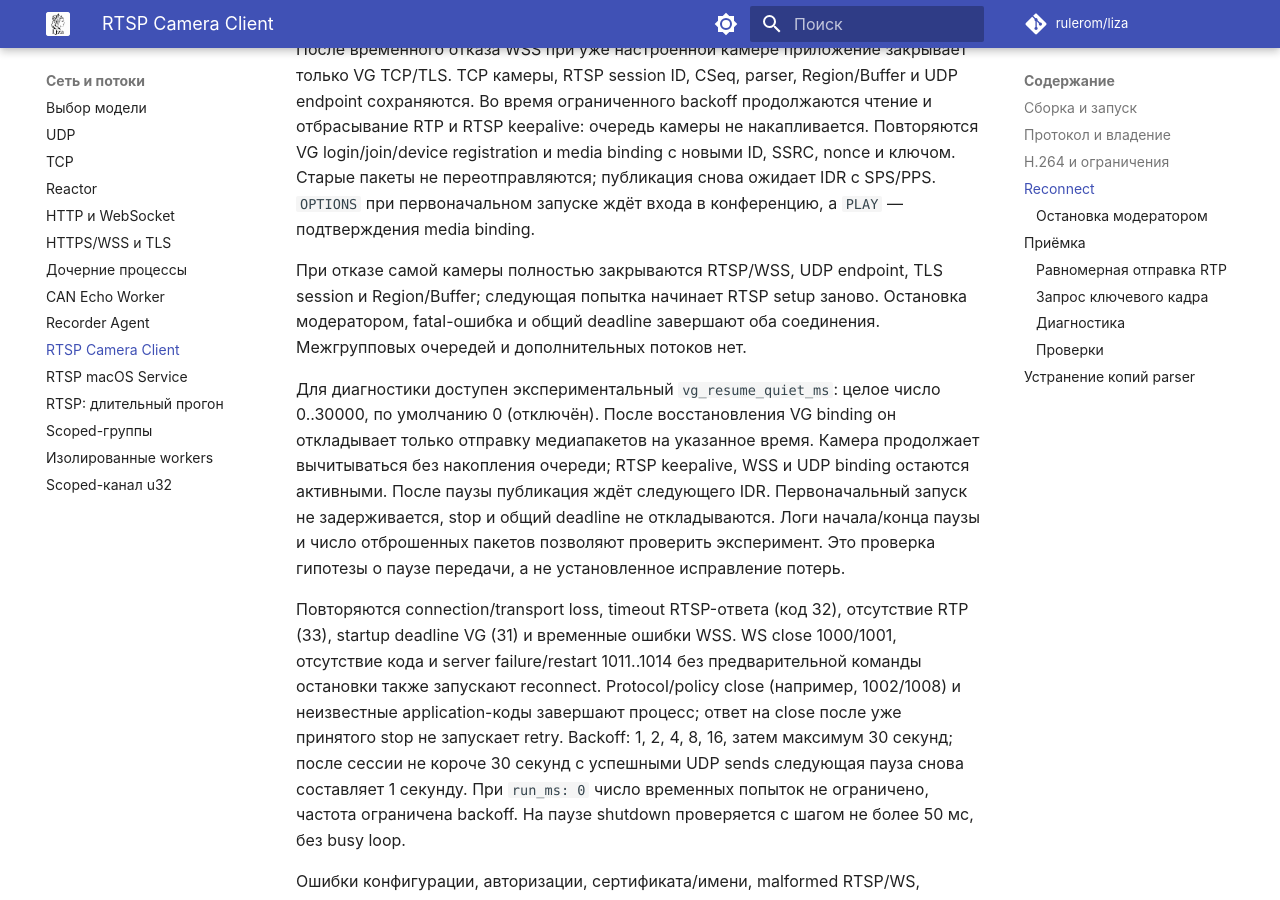
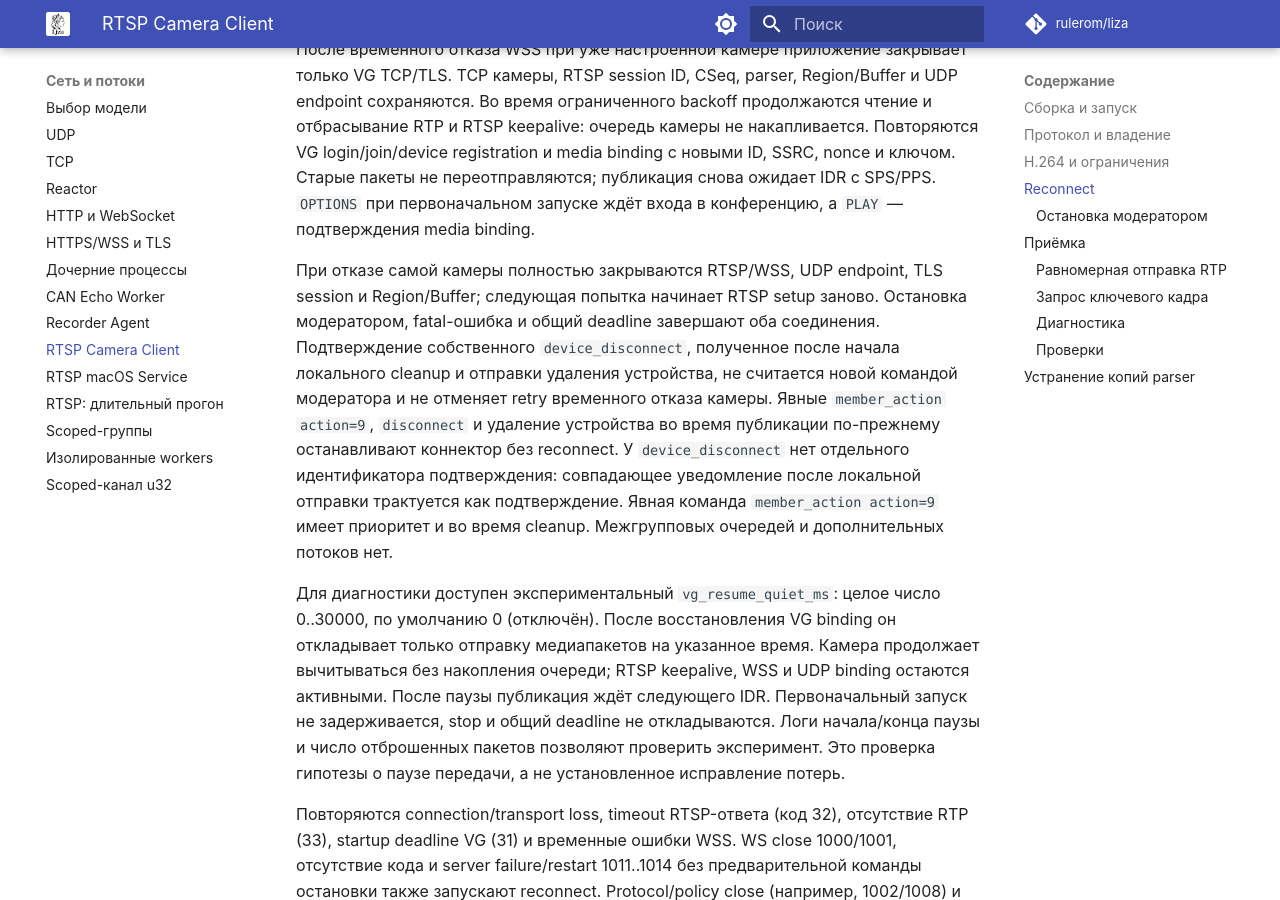
Before and after one commit to rulerom/liza, an MkDocs documentation site: the page built from docs/rtsp-client.md, in a window 1280 px wide and 900 px high, scrolled down 5485 px. Built offline with MkDocs 1.6.1 and Material for MkDocs 9.7.7, drawn with Linux system fonts in a browser that asks for light colours; comment, search, counter and statistics services are not loaded.

Commit message:
Keep camera recovery active after local device-removal echo
Treat matching device_disconnect notifications received after local removal was sent as cleanup acknowledgements. Preserve retries after camera idle and TEARDOWN timeout while keeping explicit moderator disconnects terminal.

Log the initial camera RTP idle condition, document the uncorrelated acknowledgement boundary, and add O0/O2 regression coverage for recovery followed by a genuine remote stop.

```diff
--- a/docs/rtsp-client.md
+++ b/docs/rtsp-client.md
@@ -182,6 +182,14 @@ SSRC, nonce и ключом. Старые пакеты не переотправ
 При отказе самой камеры полностью закрываются RTSP/WSS, UDP endpoint,
 TLS session и Region/Buffer; следующая попытка начинает RTSP setup заново.
 Остановка модератором, fatal-ошибка и общий deadline завершают оба соединения.
+Подтверждение собственного `device_disconnect`, полученное после начала
+локального cleanup и отправки удаления устройства, не считается новой
+командой модератора и не отменяет retry временного отказа камеры. Явные
+`member_action action=9`, `disconnect` и удаление устройства во время
+публикации по-прежнему останавливают коннектор без reconnect.
+У `device_disconnect` нет отдельного идентификатора подтверждения: совпадающее
+уведомление после локальной отправки трактуется как подтверждение. Явная
+команда `member_action action=9` имеет приоритет и во время cleanup.
 Межгрупповых очередей и дополнительных потоков нет.
 
 Для диагностики доступен экспериментальный `vg_resume_quiet_ms`: целое число
```
Also changed, not shown: 2 other files.
